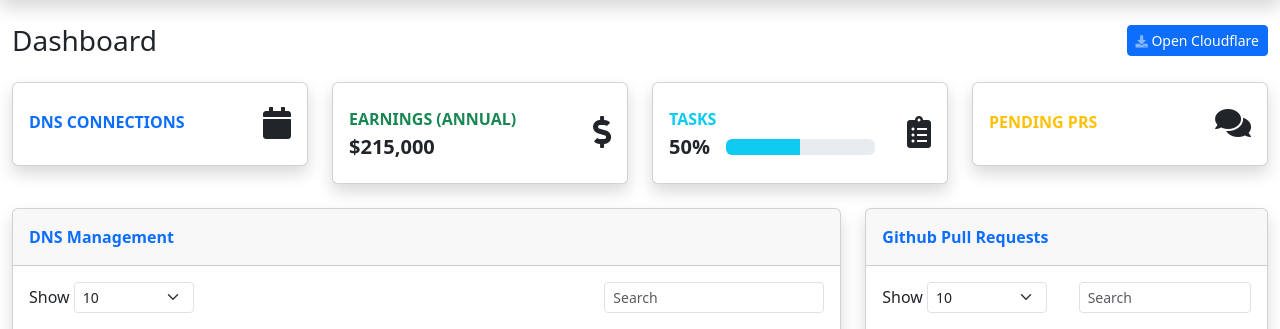
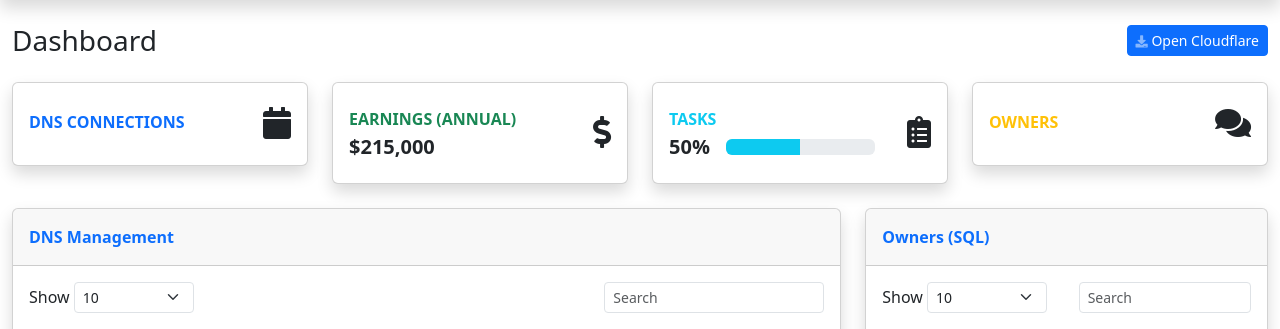
Before and after one commit to BlossomDNS/register, a Flask app: template templates/admin.html in a window 1280 px wide. Shown: the part 94-423 px from the top of the page. Run offline with Flask 3, Linux system fonts and the light colour scheme; the template is opened without the code that fills it, so the values that code supplies are empty; parts of the project's set-up code (start-up, migrations or seed data) failed here and were passed over; some libraries are stand-ins or nearby versions.

Commit message:
updated HTML data

```diff
--- a/templates/admin.html
+++ b/templates/admin.html
@@ -118,7 +118,7 @@
                                 <div class="card-body">
                                     <div class="row align-items-center no-gutters">
                                         <div class="col me-2">
-                                            <div class="text-uppercase text-warning fw-bold text-xs mb-1"><span>Pending PRs</span></div>
+                                            <div class="text-uppercase text-warning fw-bold text-xs mb-1"><span>Owners</span></div>
                                             <div class="text-dark fw-bold h5 mb-0"><span>{{ len_owners }}</span></div>
                                         </div>
                                         <div class="col-auto"><i class="fas fa-comments fa-2x text-gray-300"></i></div>
@@ -198,7 +198,7 @@
                         <div class="col">
                             <div class="card shadow">
                                 <div class="card-header py-3">
-                                    <p class="text-primary m-0 fw-bold">Github Pull Requests</p>
+                                    <p class="text-primary m-0 fw-bold">Owners (SQL)</p>
                                 </div>
                                 <div class="card-body">
                                     <div class="row">
```
